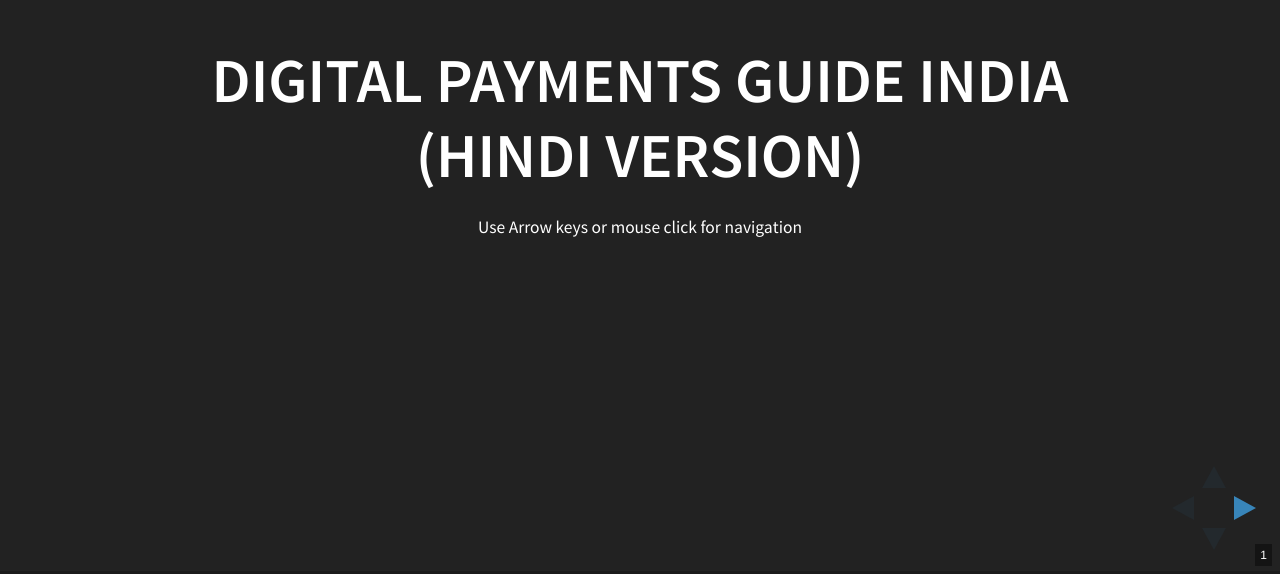
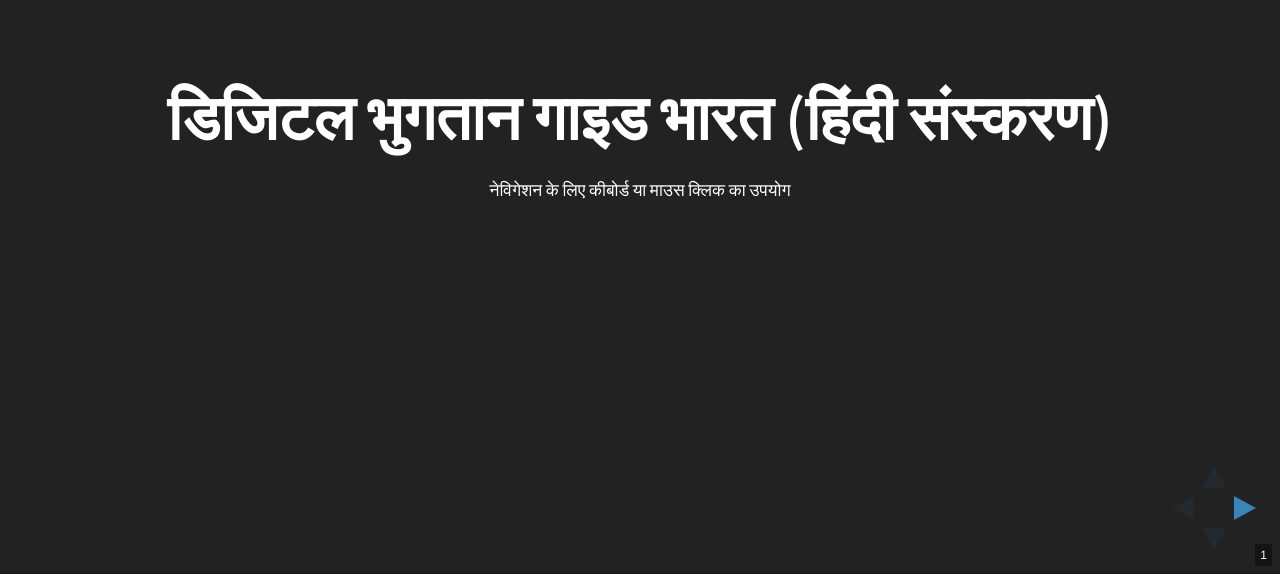
Before and after one commit to namangt68/cashless_reveal, a plain HTML site: page hindi.html in a window 1280 px wide. Shown: the part 226-800 px from the top of the page. Drawn offline with Linux system fonts and the light colour scheme.

Commit message:
Update hindi.html

```diff
--- a/hindi.html
+++ b/hindi.html
@@ -4,7 +4,9 @@
 <head>
     <meta charset="utf-8">
     <meta name="viewport" content="width=device-width, initial-scale=1.0, maximum-scale=1.0, user-scalable=no">
-    <title>Digital Payments Guide India | Hindi</title>
+	<meta name=keywords content="डिजिटल भुगतान गाइड भारत, cashless india, digital payments guide, upi, india" />
+<meta name=description content="डिजिटल भुगतान गाइड भारत हिंदी में">
+    <title>डिजिटल भुगतान गाइड भारत | हिंदी </title>
     <link rel="stylesheet" href="css/reveal.css">
     <link rel="stylesheet" href="css/theme/black.css">
     <!-- Theme used for syntax highlighting of code -->
@@ -22,10 +24,10 @@
 <body>
     <div class="reveal">
 
-    <div class="slides"><section><h2>Digital Payments Guide India (Hindi Version)</h2>
+    <div class="slides"><section><h2>डिजिटल भुगतान गाइड भारत (हिंदी संस्करण)</h2>
 
                         <p style="font-size:17px">
-Use Arrow keys or mouse click for navigation </p>     </section></div>
+नेविगेशन के लिए कीबोर्ड या माउस क्लिक का उपयोग  </p>     </section></div>
         <div class="slides" id="loadall" >
 
 
```
